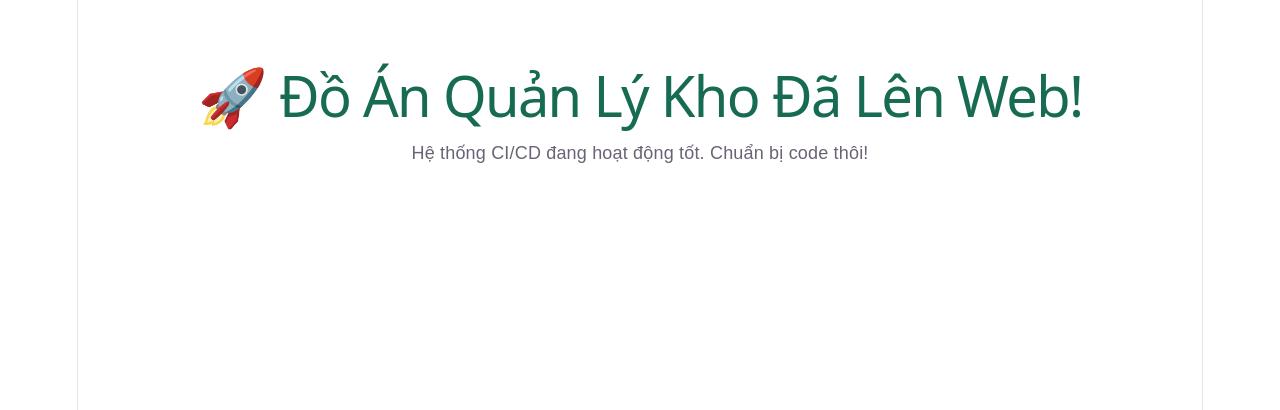
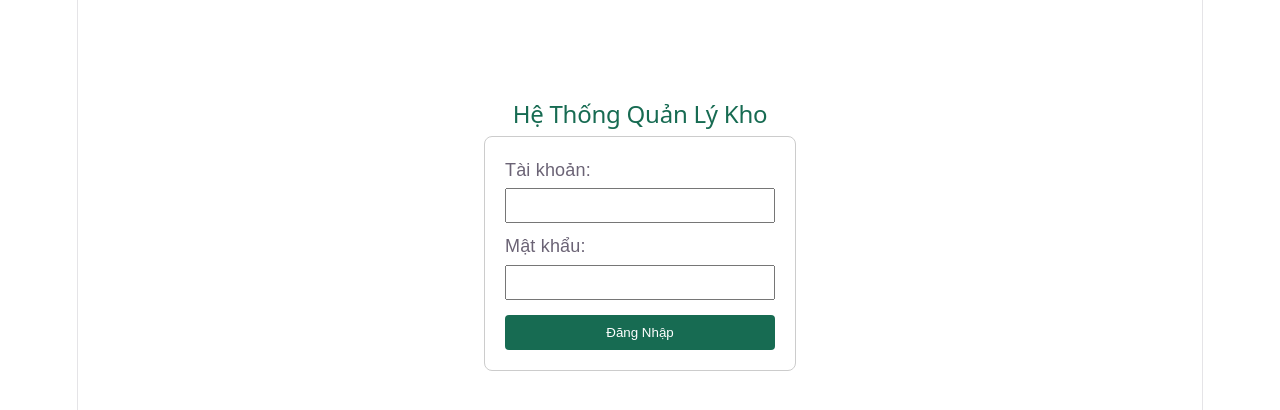
Before and after one commit to uminoye/doan_qlk, a React app in the folder frontend/: page / in a window 1280 px wide. Shown: the top 410 px of the page. Built offline with nearby package versions, Linux system fonts and the light colour scheme; the HTML template or start-up script is replaced by a standard one.

Commit message:
Cập nhật backend và ẩn node_modules, .env

```diff
--- a/frontend/src/App.jsx
+++ b/frontend/src/App.jsx
@@ -1,9 +1,61 @@
+import { useState } from 'react';
+
 function App() {
+  const [username, setUsername] = useState('');
+  const [password, setPassword] = useState('');
+  const [message, setMessage] = useState('');
+
+  const handleLogin = async (e) => {
+    e.preventDefault();
+    try {
+      // Gửi dữ liệu xuống Backend
+      const response = await fetch('http://localhost:5000/api/login', {
+        method: 'POST',
+        headers: { 'Content-Type': 'application/json' },
+        body: JSON.stringify({ username, password })
+      });
+
+      const data = await response.json();
+
+      if (data.success) {
+        setMessage(`✅ ${data.message} Chào ${data.user.full_name} (${data.user.role})`);
+      } else {
+        setMessage(`❌ ${data.message}`);
+      }
+    } catch (error) {
+      setMessage('❌ Lỗi không kết nối được Backend!');
+    }
+  };
+
   return (
-    <div style={{ textAlign: 'center', marginTop: '50px', fontFamily: 'Arial' }}>
-      <h1 style={{ color: '#176b52' }}>🚀 Đồ Án Quản Lý Kho Đã Lên Web!</h1>
-      <p>Hệ thống CI/CD đang hoạt động tốt. Chuẩn bị code thôi!</p>
+    <div style={{ textAlign: 'center', marginTop: '100px', fontFamily: 'Arial' }}>
+      <h2 style={{ color: '#176b52' }}>Hệ Thống Quản Lý Kho</h2>
+      <form onSubmit={handleLogin} style={{ display: 'inline-block', textAlign: 'left', border: '1px solid #ccc', padding: '20px', borderRadius: '8px' }}>
+        <div style={{ marginBottom: '10px' }}>
+          <label>Tài khoản:</label><br/>
+          <input
+            type="text"
+            value={username}
+            onChange={e => setUsername(e.target.value)}
+            style={{ width: '250px', padding: '8px', marginTop: '5px' }}
+          />
+        </div>
+        <div style={{ marginBottom: '15px' }}>
+          <label>Mật khẩu:</label><br/>
+          <input
+            type="password"
+            value={password}
+            onChange={e => setPassword(e.target.value)}
+            style={{ width: '250px', padding: '8px', marginTop: '5px' }}
+          />
+        </div>
+        <button type="submit" style={{ width: '100%', padding: '10px', background: '#176b52', color: 'white', border: 'none', borderRadius: '4px', cursor: 'pointer' }}>
+          Đăng Nhập
+        </button>
+      </form>
+      <p style={{ marginTop: '20px', fontWeight: 'bold' }}>{message}</p>
     </div>
-  )
+  );
 }
-export default App
+
+export default App;
```
